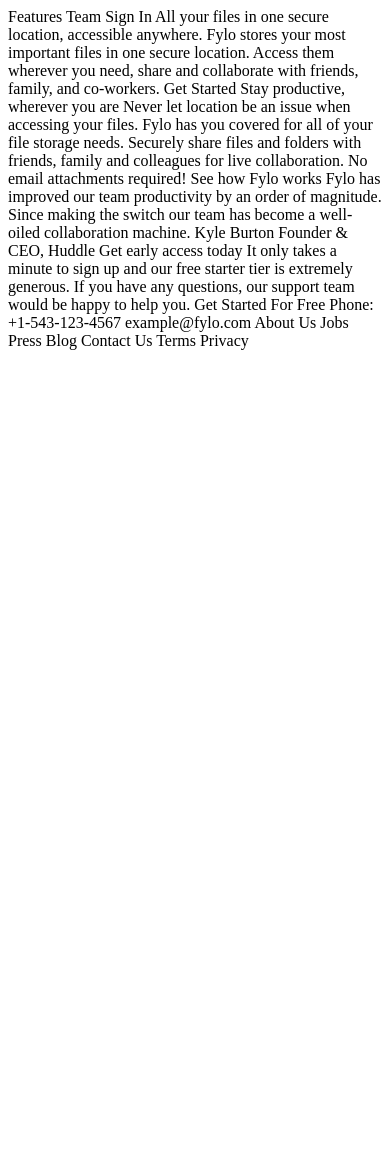
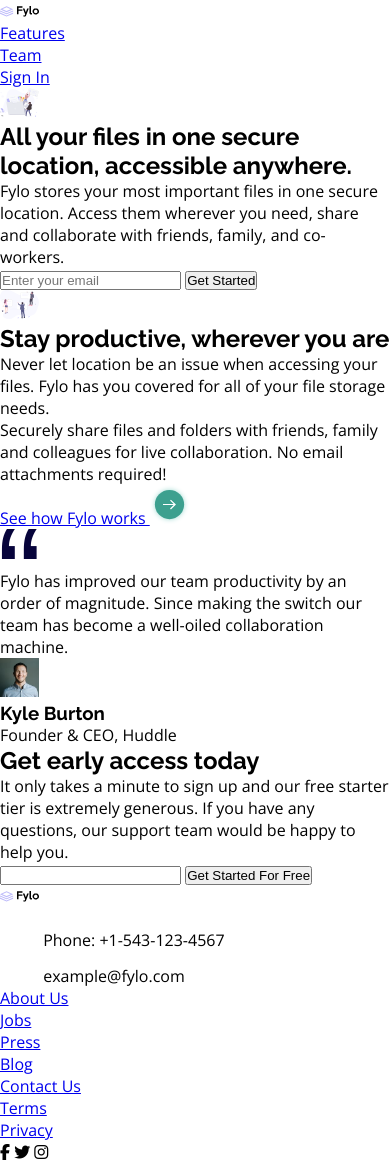
Before and after one commit to ornel77/fylo-landing-page, a plain HTML site: page index.html in a window 390 px wide. Before the commit the page ends 844 px from the top, so only its background shows below. Drawn offline with nearby package versions, Linux system fonts and the light colour scheme.

Commit message:
from work: html done, onto css mobile first

```diff
--- a/index.html
+++ b/index.html
@@ -6,58 +6,131 @@
 
   <link href="https://fonts.googleapis.com/css?family=Open+Sans|%7CRaleway:400,700&display=swap" rel="stylesheet">
   <link rel="icon" type="image/png" sizes="32x32" href="./images/favicon-32x32.png">
-  <link rel="stylesheet" href="./">
+  <link rel="stylesheet" href="./style.css">
 
   <title>Frontend Mentor | Fylo landing page with two column layout</title>
 </head>
 <body>
+  <div class="container">
+    <!-- NAVIGATION -->
+    <nav>
+      <div class="logo">
+        <img src="./images/logo.svg" alt="logo">
+      </div>
+      <ul class="navbar">
+        <li><a href="#features">Features</a></li>
+        <li><a href="#team">Team</a></li>
+        <li><a href="#sign-in">Sign In</a></li>
+      </ul>
+    </nav>
 
-  Features
-  Team
-  Sign In
-
-  All your files in one secure location, accessible anywhere.
-
+    <!-- FEATURES SECTION -->
+    <section id="features" class="features">
+      <div class="illustrations">
+        <img src="./images/illustration-1.svg" alt="illustration-1">
+      </div>
+      <div class="features-content">
+        <h1 class="dark">All your files in one secure location, accessible anywhere.</h1>
+        <p>
           Fylo stores your most important files in one secure location.
           Access them wherever you need, share and collaborate with friends,
           family, and co-workers.
+        </p>
+        <form action="index.html" class="form-features">
+          <input type="email" placeholder="Enter your email" required id="mail-access">
+          <label for="mail-access"></label>
+          <button class="btn" type="submit"> Get Started</button>
+        </form>
 
-  Get Started
+      </div>
+    </section>
 
-  Stay productive, wherever you are
-
+    <!-- TEAM SECTION -->
+    <section id="team" class="team">
+      <div class="illustrations">
+        <img src="./images/illustration-2.svg" alt="illustration-2">
+      </div>
+      <h2 class="dark">Stay productive, wherever you are</h2>
+      <p>
         Never let location be an issue when accessing your files. Fylo has you
         covered for all of your file storage needs.
-
+      </p>
+      <p>
         Securely share files and folders with friends, family and colleagues for
         live collaboration. No email attachments required!
-
-  See how Fylo works
-
+      </p>
+      <a href="#" class="link">See how Fylo works <img src="./images/icon-arrow.svg" alt="icon-arrow"></a>
+      <div class="card">
+        <img src="./images/icon-quotes.svg" alt="icon-quotes">
+        <p>
           Fylo has improved our team productivity by an order of magnitude. Since
           making the switch our team has become a well-oiled collaboration machine.
+        </p>
+        <div class="testimonial">
+          <img src="./images/avatar-testimonial.jpg" alt="avatar-testimonial">
+          <div class="legend">
+            <h3>Kyle Burton</h3>
+            <span>Founder & CEO, Huddle</span>
+          </div>
+        </div>
+      </div>
+    </section>
 
-  Kyle Burton
-  Founder & CEO, Huddle
-
-  Get early access today
-
+    <!-- SIGN IN SECTION -->
+    <section id="sign-in" class="sign-in">
+      <div class="sign-in-desc">
+        <h2 class="light">Get early access today</h2>
+        <p>
           It only takes a minute to sign up and our free starter tier is extremely generous.
           If you have any questions, our support team would be happy to help you.
+        </p>
+      </div>
+      <form action="index.html" class="form-sign-in">
+        <input type="email" id="email">
+        <label for="email"></label>
+        <button type="submit" class="btn">Get Started For Free</button>
+      </form>
+    </section>
 
-  Get Started For Free
+    <!-- FOOTER -->
+    <footer>
+      <div class="footer-logo">
+        <img src="./images/logo.svg" alt="logo">
+      </div>
 
-  Phone: +1-543-123-4567
-  example@fylo.com
+      <div class="contact">
+        <ul class="location">
+          <li>
+            <img src="./images/icon-phone.svg" alt="icon-phone"> Phone: +1-543-123-4567
+          </li>
+          <li>
+            <img src="./images/icon-email.svg" alt="icon-email"> example@fylo.com
+          </li>
+        </ul>
 
-  About Us
-  Jobs
-  Press
-  Blog
+        <ul>
+          <li><a href="#">About Us</a></li>
+          <li><a href="#">Jobs</a></li>
+          <li><a href="#">Press</a></li>
+          <li><a href="#">Blog</a></li>
+        </ul>
 
-  Contact Us
-  Terms
-  Privacy
+        <ul>
+          <li><a href="#">Contact Us</a></li>
+          <li><a href="#">Terms</a></li>
+          <li><a href="#">Privacy</a></li>
+        </ul>
 
+        <!-- Socials -->
+        <div class="socials">
+          <a><i class="fab fa-facebook-f"></i></a>
+          <a><i class="fab fa-twitter"></i></a>
+          <a><i class="fab fa-instagram"></i></a>
+        </div>
+      </div>
+    </footer>
+  </div>
+
+  <script src="https://kit.fontawesome.com/4096779503.js" crossorigin="anonymous"></script>
 </body>
 </html>
--- a/style.css
+++ b/style.css
@@ -1,3 +1,5 @@
+/* -------------------------------- VARIABLES ------------------------------- */
+
 :root {
     --dark-blue:hsl(243, 87%, 12%);
     --desat-blue:hsl(238, 22%, 44%);
@@ -7,11 +9,17 @@
     --light-gray:hsl(0, 0%, 75%);
 }
 
+/* ---------------------------------- RESET --------------------------------- */
+
 * {
     margin: 0;
     padding: 0;
     box-sizing: border-box;
 }
+
+/* -------------------------------------------------------------------------- */
+/*                                BASIC STYLING                               */
+/* -------------------------------------------------------------------------- */
 
 body {
     font-family: 'Open Sans', sans-serif;
@@ -20,3 +28,16 @@ body {
 h1,h2,h3 {
     font-family: 'Raleway', sans-serif;
 }
+
+img {
+    width: 10%;
+    display: inline-block;
+}
+
+input {
+    display: inline-block;
+}
+
+/* -------------------------------------------------------------------------- */
+/*                                    UTILS                                   */
+/* -------------------------------------------------------------------------- */
```
Lines whose indentation alone changed are shown as unchanged.
